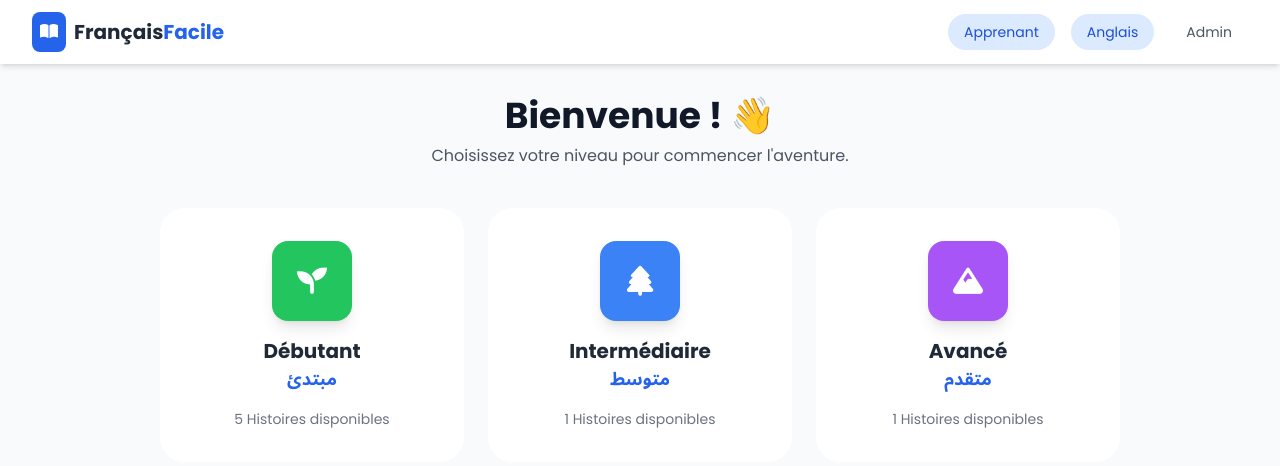
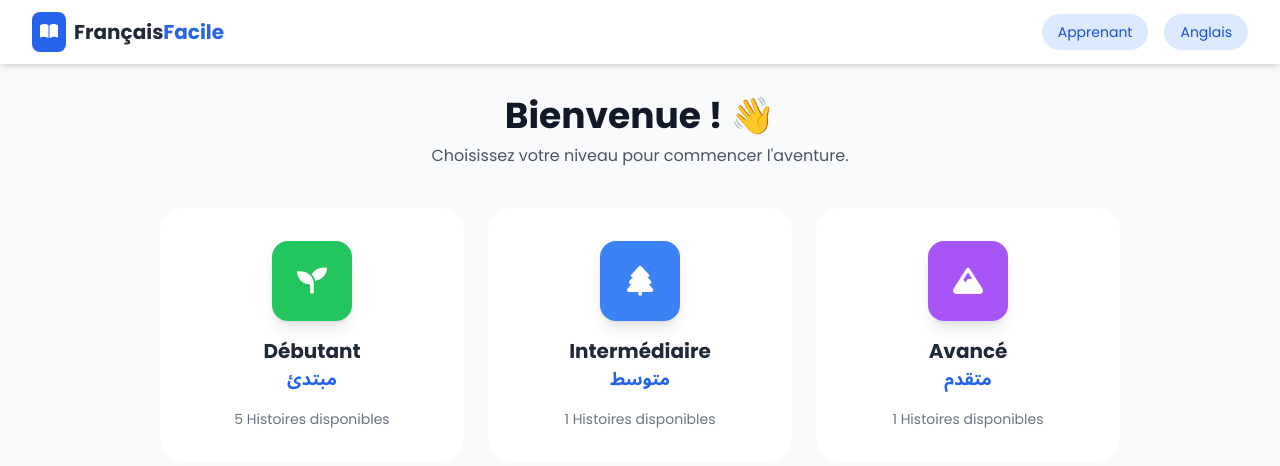
Before and after one commit to farhanMustapha/fr_fr, a plain HTML site: page index.html in a window 1280 px wide. Drawn offline with nearby package versions, Linux system fonts and the light colour scheme.

Commit message:
suppression button admin

```diff
--- a/index.html
+++ b/index.html
@@ -52,7 +52,7 @@
                 <div class="flex space-x-4">
                     <button onclick="router.setRole('user')" id="btn-user" class="px-4 py-2 rounded-full text-sm font-medium transition-colors bg-blue-100 text-blue-700">Apprenant</button>
                     <button id="btn-user" class="px-4 py-2 rounded-full text-sm font-medium transition-colors bg-blue-100 text-blue-700"><a href="home_ang.html">Anglais</a></button>
-                    <button onclick="router.setRole('admin')" id="btn-admin" class="px-4 py-2 rounded-full text-sm font-medium transition-colors text-gray-600 hover:bg-gray-100">Admin</button>
+                    <!-- <button onclick="router.setRole('admin')" id="btn-admin" class="px-4 py-2 rounded-full text-sm font-medium transition-colors text-gray-600 hover:bg-gray-100">Admin</button> -->
                 </div>
             </div>
         </div>
```
